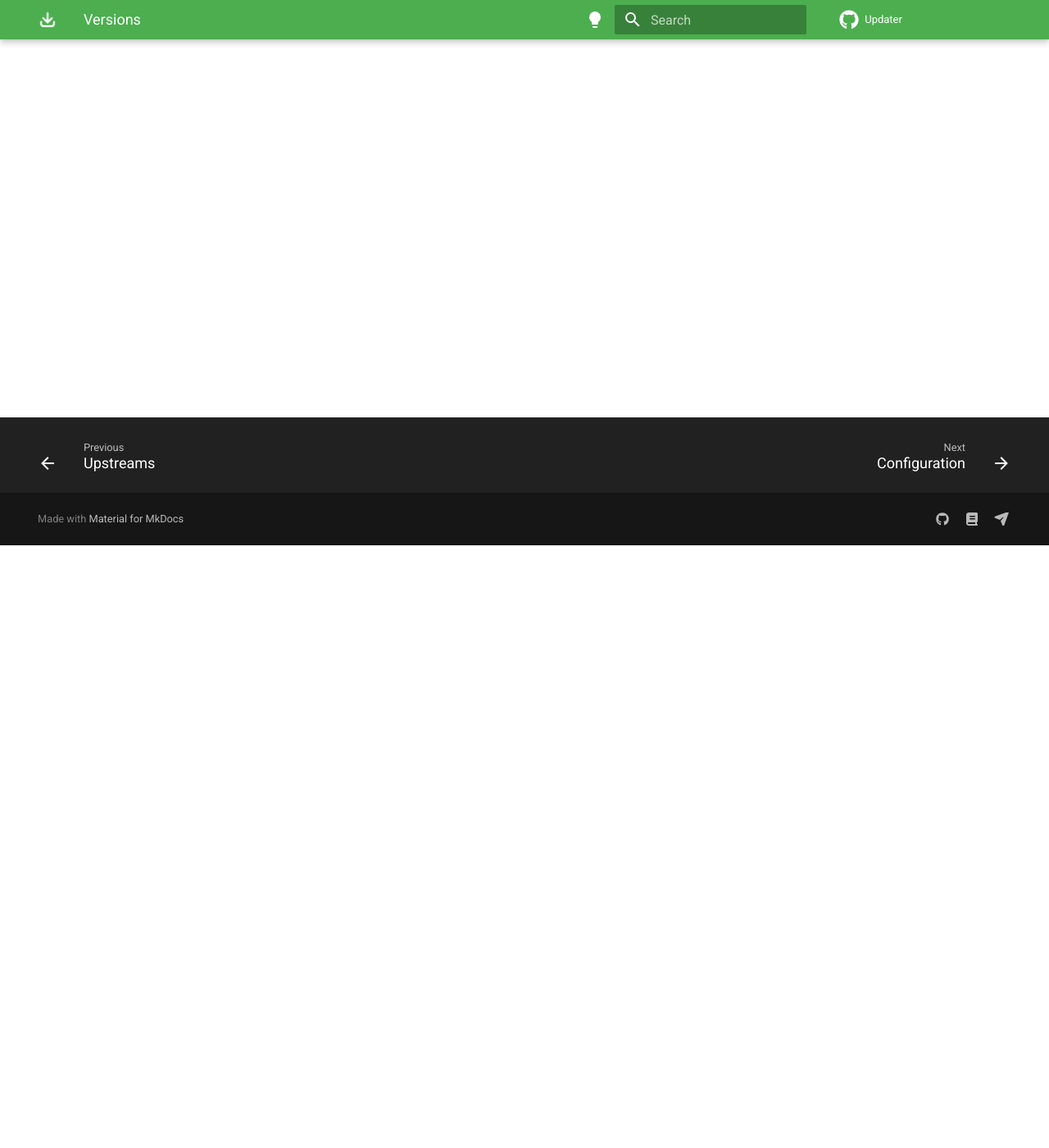
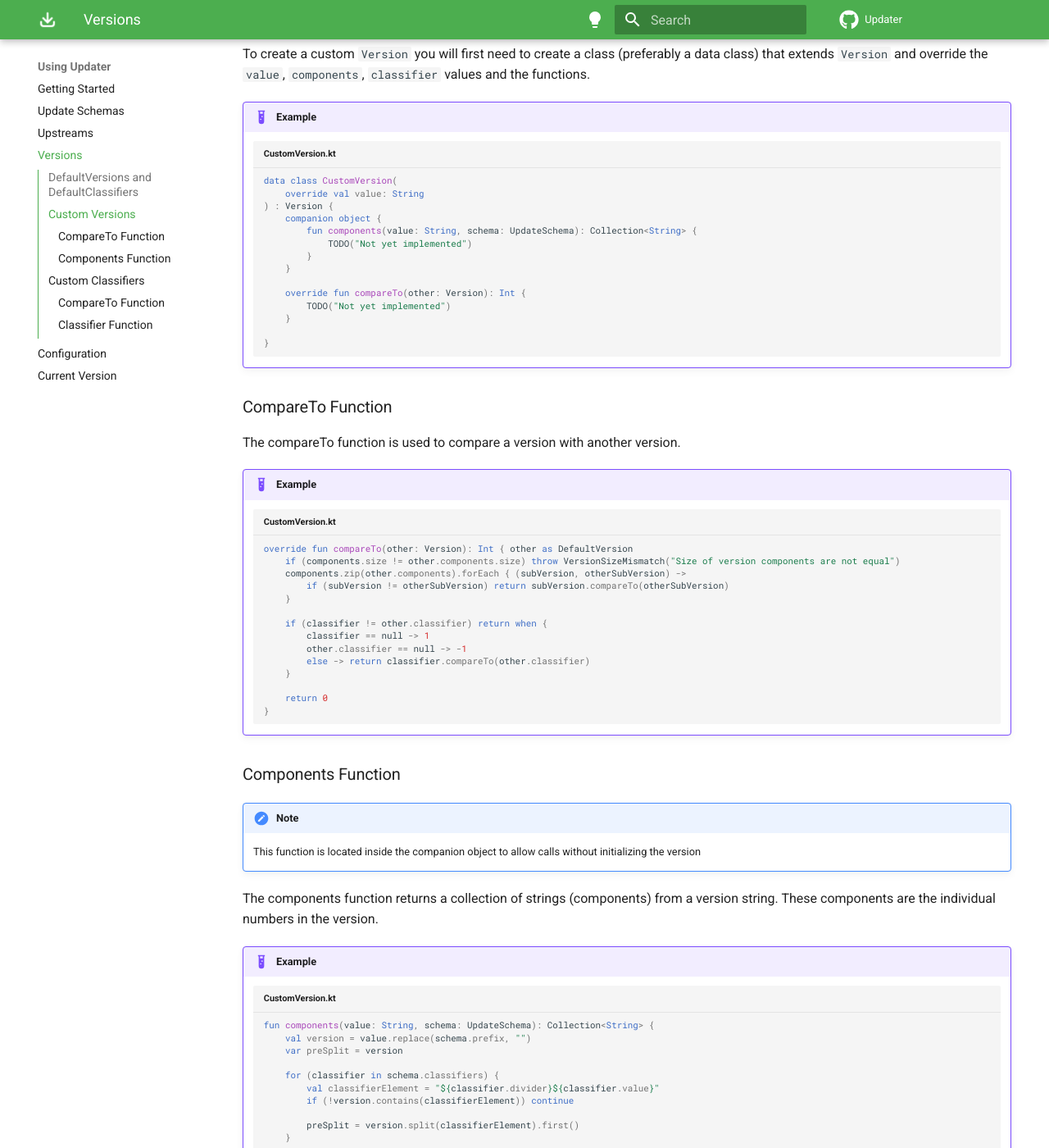
Before and after one commit to Vxrpenter/Updater-Wiki, an MkDocs documentation site: the page built from docs/using-updater/versions.md, in a window 1280 px wide and 1400 px high, scrolled down 735 px. Shown: the whole window at 82% size. Built offline with MkDocs 1.6.1 and Material for MkDocs 9.7.7, drawn with Linux system fonts in a browser that asks for light colours; comment, search, counter and statistics services are not loaded; the version menu is left out; some of the changed text lies outside the part shown.

````diff
--- a/docs/using-updater/versions.md
+++ b/docs/using-updater/versions.md
@@ -4,3 +4,174 @@ authors:
     - Vxrpenter
 date: 2025-08-03
 ---
+
+Versions are version strings that have been split into their specific components and classifiers for easier usage and readability.
+
+## DefaultVersions and DefaultClassifiers
+
+The `DefaultVersion` and the `DefaultClassifier` are the most commonly used versions and classifiers,
+because they implementation the most important values for their respective types.
+
+The `DefaultVersion` contains a `components` function as a companion object and the `DefaultClassifier` a `classifier` function.
+They are used to create the specific components or `DefaultClassifier` from a version string.
+
+!!! example
+
+    ```kotlin title="GitHubUpstream.kt"
+    val value = "VERSION"
+
+    val components = DefaultVersion.components(value = value, schema = schema)
+    val classifier = DefaultClassifier.classifier(value = value, schema = schema)
+    ```
+
+## Custom Versions
+
+When your version contains special parameters, you may want to create a custom one.
+
+To create a custom `Version` you will first need to create a class
+(preferably a data class) that extends `Version` and override the `value`, `components`, `classifier` values
+and the functions.
+
+!!!example
+
+    ```kotlin title="CustomVersion.kt"
+    data class CustomVersion(
+        override val value: String
+    ) : Version {
+        companion object {
+            fun components(value: String, schema: UpdateSchema): Collection<String> {
+                TODO("Not yet implemented")
+            }
+        }
+
+        override fun compareTo(other: Version): Int {
+            TODO("Not yet implemented")
+        }
+
+    }
+    ```
+
+### CompareTo Function
+
+The compareTo function is used to compare a version with another version.
+
+!!!example
+
+    ```kotlin title="CustomVersion.kt"
+    override fun compareTo(other: Version): Int { other as DefaultVersion
+        if (components.size != other.components.size) throw VersionSizeMismatch("Size of version components are not equal")
+        components.zip(other.components).forEach { (subVersion, otherSubVersion) ->
+            if (subVersion != otherSubVersion) return subVersion.compareTo(otherSubVersion)
+        }
+
+        if (classifier != other.classifier) return when {
+            classifier == null -> 1
+            other.classifier == null -> -1
+            else -> return classifier.compareTo(other.classifier)
+        }
+
+        return 0
+    }
+    ```
+
+### Components Function
+
+!!! note "Note"
+
+    This function is located inside the companion object to allow calls without initializing the version
+
+The components function returns a collection of strings (components) from a version string.
+These components are the individual numbers in the version.
+
+!!!example
+
+    ```kotlin title="CustomVersion.kt"
+    fun components(value: String, schema: UpdateSchema): Collection<String> {
+        val version = value.replace(schema.prefix, "")
+        var preSplit = version
+
+        for (classifier in schema.classifiers) {
+            val classifierElement = "${classifier.divider}${classifier.value}"
+            if (!version.contains(classifierElement)) continue
+
+            preSplit = version.split(classifierElement).first()
+        }
+
+        return preSplit.split(schema.divider)
+    }
+    ```
+
+## Custom Classifiers
+
+When your classifier contains special parameters, you may want to create a custom one.
+
+To create a custom `Classifier` you will first need to create a class
+(preferably a data class) that extends `Classifier` and override the `value`, `priority`, `components` values
+and the functions.
+
+!!!example
+
+    ```kotlin title="CustomClassifier.kt"
+    data class CustomClassifier(
+        override val value: String
+    ) : Classifier {
+        companion object {
+            fun classifier(value: String, schema: UpdateSchema): DefaultClassifier? {
+                TODO("Not yet implemented")
+            }
+        }
+
+        override fun compareTo(other: Classifier): Int {
+            TODO("Not yet implemented")
+        }
+
+    }
+    ```
+
+### CompareTo Function
+
+The compareTo function is used to compare a classifier with another version.
+
+!!!example
+
+    ```kotlin title="CustomClassifier.kt"
+    override fun compareTo(other: Classifier): Int { other as DefaultClassifier
+        if (components.size != other.components.size) throw VersionSizeMismatch("Size of classifier components are not equal")
+        if (components.isEmpty()) return priority.value.compareTo(other.priority.value)
+
+        components.zip(other.components).forEach { (subVersion, otherSubVersion) ->
+            if (subVersion != otherSubVersion) return subVersion.compareTo(otherSubVersion)
+        }
+
+        return 0
+    }
+    ```
+
+### Classifier Function
+
+!!! note "Note"
+
+    This function is located inside the companion object to allow calls without initializing the version
+
+The classifier function returns a classifier from a version string.
+The classifier will be paired with the `ClassifierPriority` from the `UpdateSchema`.
+
+!!!example
+
+    ```kotlin title="CustomClassifier.kt"
+    fun classifier(value: String, schema: UpdateSchema): DefaultClassifier? {
+        val version = value.replace(schema.prefix, "")
+
+        for (classifier in schema.classifiers) {
+            val classifierElement = "${classifier.divider}${classifier.value}"
+            if (!version.contains(classifierElement)) continue
+
+            val value = "$classifierElement${version.split(classifierElement).last()}"
+            val components = version.split(classifierElement).last().split(classifier.componentDivider)
+
+            return DefaultClassifier(value, classifier.priority, components)
+        }
+
+        return null
+    }
+    ```
````
Also changed, not shown: docs/using-updater/update-schemas.md (+2 -2 lines), docs/using-updater/upstreams.md (+1 -1 lines).
